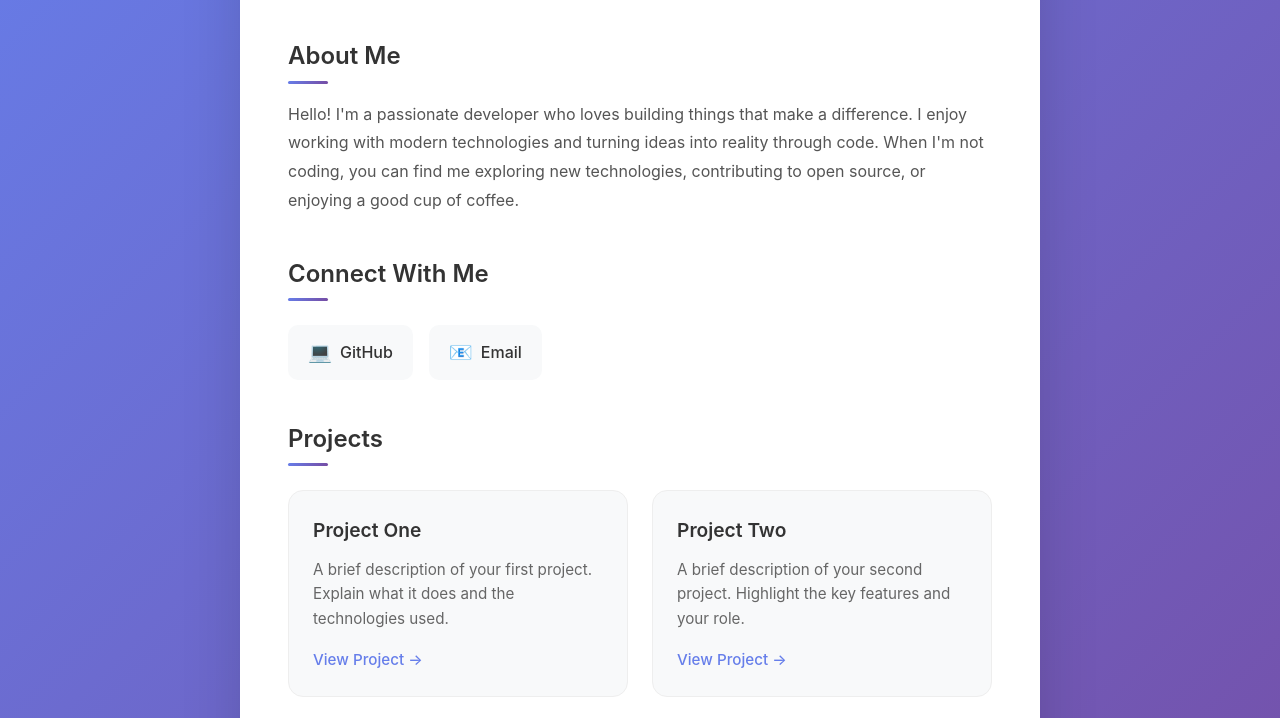
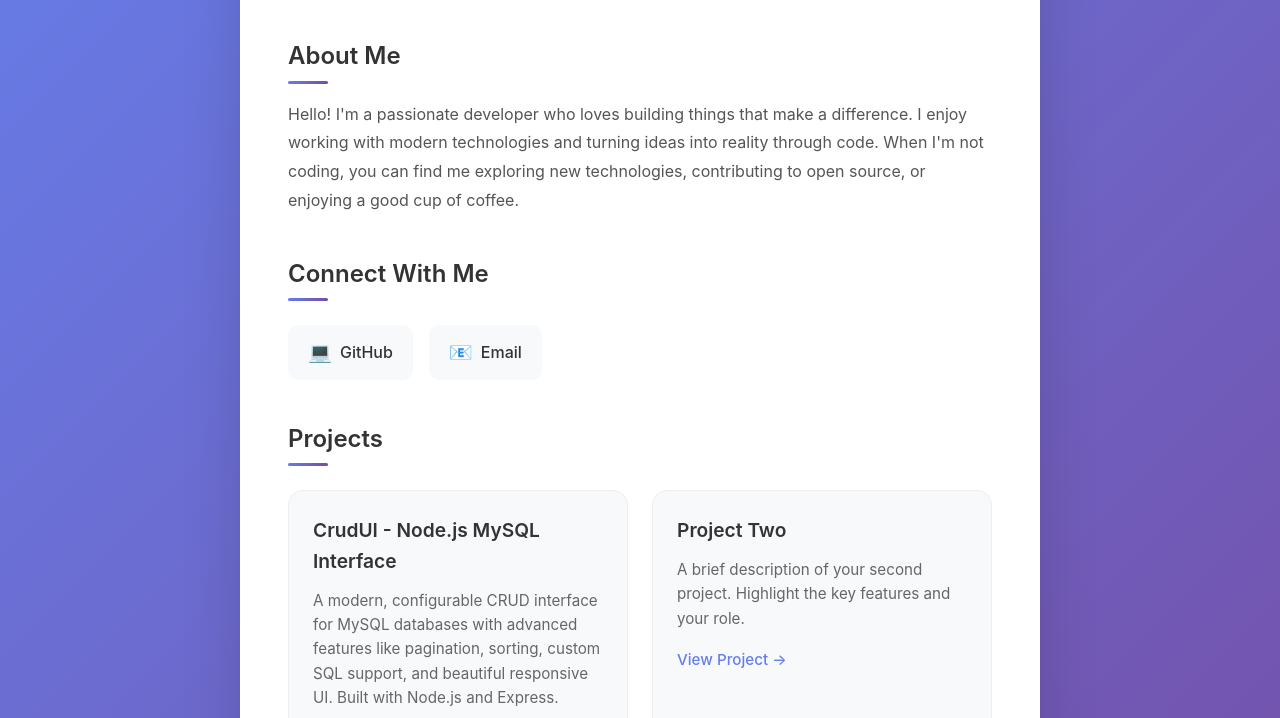
Before and after one commit to pinc444/psn444, a plain HTML site: page index.html in a window 1280 px wide. Shown: the part 216-934 px from the top of the page. Drawn offline with Linux system fonts and the light colour scheme.

Commit message:
Update project details in index.html crudui

```diff
--- a/index.html
+++ b/index.html
@@ -45,9 +45,9 @@
             <h2>Projects</h2>
             <div class="project-grid">
                 <div class="project-card">
-                    <h3>Project One</h3>
-                    <p>A brief description of your first project. Explain what it does and the technologies used.</p>
-                    <a href="#" class="project-link">View Project →</a>
+                    <h3>CrudUI - Node.js MySQL Interface</h3>
+                    <p>A modern, configurable CRUD interface for MySQL databases with advanced features like pagination, sorting, custom SQL support, and beautiful responsive UI. Built with Node.js and Express.</p>
+                    <a href="https://github.com/pinc444/nodejs-crudui" class="project-link">View Project →</a>
                 </div>
                 <div class="project-card">
                     <h3>Project Two</h3>
```
